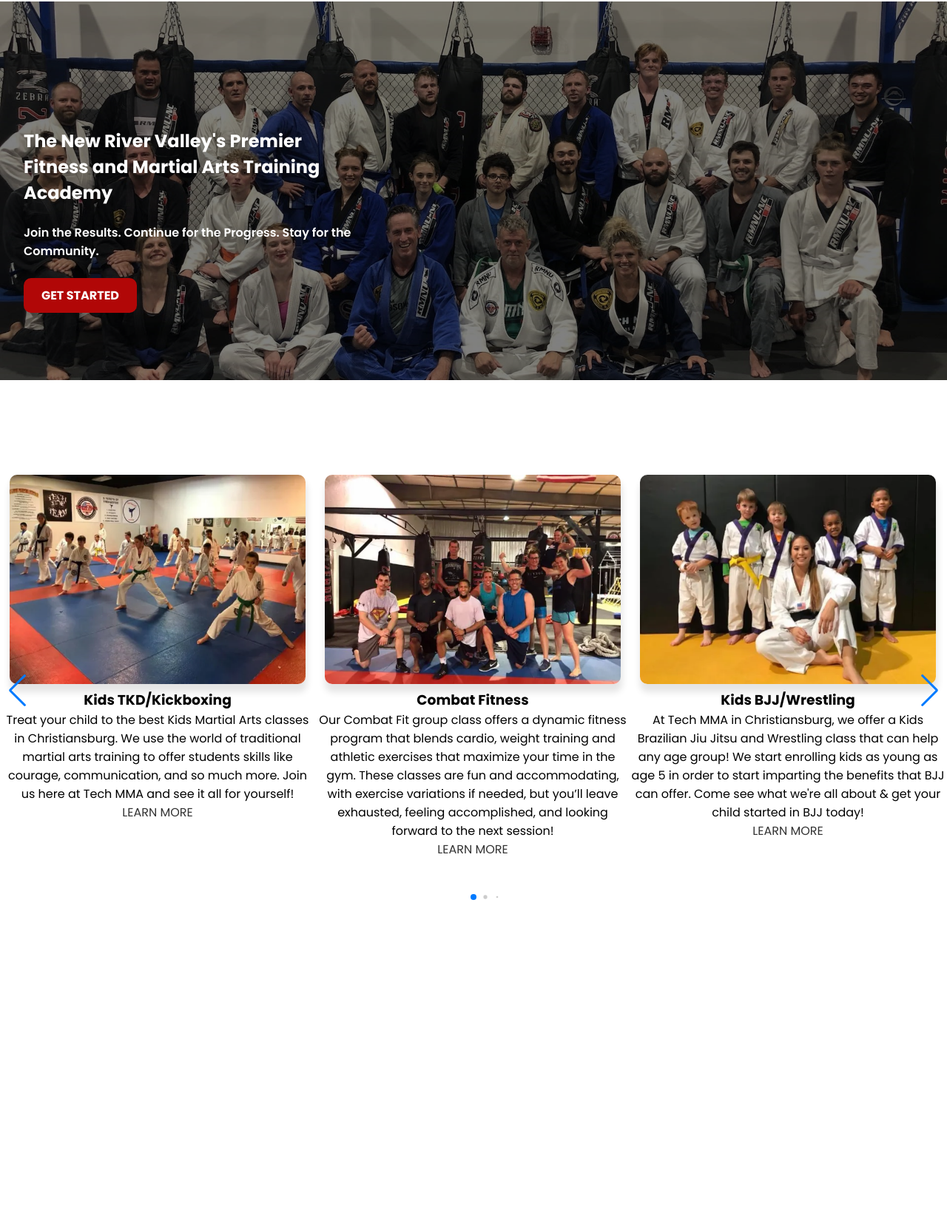
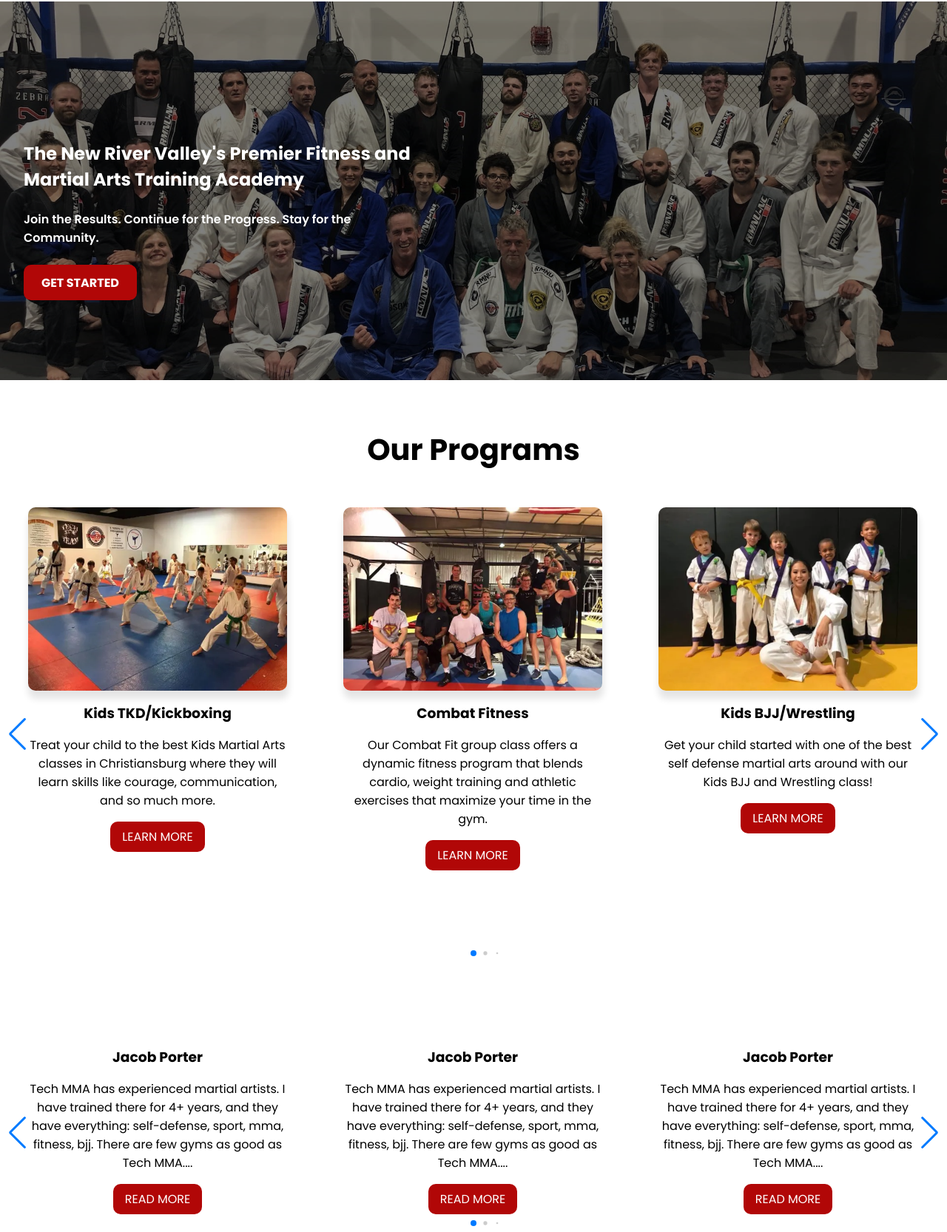
Before and after one commit to mgibson43/TechMMA, a website: page public/html/index.html in a window 1280 px wide. Shown: the part 167-1833 px from the top of the page at 74% size. Before the commit the page ends 1392 px from the top, so only its background shows below. Drawn offline with nearby package versions, Linux system fonts and the light colour scheme; a web font is replaced by a local one.

Commit message:
Update: Completed programs section and added reviews section

```diff
--- a/public/css/style.css
+++ b/public/css/style.css
@@ -89,23 +89,29 @@ li:last-child .nav-link:hover {
 
   display: flex;
   align-items: center;
-  justify-content: start;
+  justify-content: flex-start;
+  margin-bottom: -4rem;
 }
 
 .hero-content {
   display: flex;
   flex-direction: column;
-  align-items: start;
-  justify-content: center;
+  align-items: flex-start;
+  justify-content: flex-start;
   gap: 1.5rem;
 
   padding: 2rem;
   margin-bottom: 3rem;
-  width: 40%;
+  width: 1600px;
+}
+
+.hero-title {
+  max-width: 45%;
 }
 
 .hero-text {
   font-weight: 600;
+  max-width: 40%;
 }
 
 .hero-btn {
@@ -132,22 +138,47 @@ li:last-child .nav-link:hover {
   filter: brightness(50%);
 }
 
-.program-card {
+.programs {
+  margin-bottom: 98px;
+}
+
+.programs-title {
+  text-align: center;
+  margin-bottom: 3rem;
+
+  font-size: 40px;
+}
+
+.program-card,
+.review-card {
   display: flex;
   flex-direction: column;
   align-items: center;
   justify-content: center;
   gap: 1rem;
 
-  margin-bottom: 4rem;
-  width: 500px;
+  width: 350px;
+  margin: 0 auto;
   text-align: center;
+  margin-bottom: 1.5rem;
 }
 
 .program-img {
-  width: 400px;
+  width: 350px;
   border-radius: 10px;
   box-shadow: 1px 10px 10px 1px rgba(0, 0, 0, 0.107);
+}
+
+.program-text {
+  margin-bottom: .5rem;
+}
+
+.program-card a,
+.review-card a {
+  padding: .5rem 1rem;
+  background-color: #b10707;
+  color: #fff;
+  border-radius: 10px;
 }
 
 
--- a/public/html/index.html
+++ b/public/html/index.html
@@ -78,7 +78,7 @@
   </header>
   <main>
     <section class="hero">
-      <div class="hero-content">
+      <div class="hero-content container">
         <h2 class="hero-title">
           The New River Valley's Premier Fitness and Martial Arts Training Academy
         </h2>
@@ -90,104 +90,229 @@
       </div>
     </section>
     <section class="programs container">
+      <h2 class="programs-title">Our Programs</h2>
       <div class="swiper">
         <div class="swiper-wrapper">
-          <div class="program-card program-card-1 swiper-slide">
+          <div class="swiper-slide">
+            <div class="program-card program-card-1">
               <img class="program-img" src="/images/kids-martial-arts.webp" alt="Kids TKD/Kickboxing">
               <h3>Kids TKD/Kickboxing</h3>
-            <p>Treat your child to the best Kids Martial Arts classes in Christiansburg. We use the world of traditional martial arts training to offer students skills like courage, communication, and so much more. Join us here at Tech MMA and see it all for yourself!</p>
+              <p>Treat your child to the best Kids Martial Arts classes in Christiansburg where they will learn skills like courage, communication, and so much more.</p>
               <a href="#">LEARN MORE</a>
             </div>
+          </div>
 
-          <div class="program-card program-card-2 swiper-slide">
+          <div class="swiper-slide">
+            <div class="program-card program-card-2">
               <img class="program-img" src="/images/combat-fit.webp" alt="Combat Fitness">
               <h3>Combat Fitness</h3>
-            <p>Our Combat Fit group class offers a dynamic fitness program that blends cardio, weight training and athletic exercises that maximize your time in the gym. These classes are fun and accommodating, with exercise variations if needed, but you’ll leave exhausted, feeling accomplished, and looking forward to the next session!</p>
+              <p>Our Combat Fit group class offers a dynamic fitness program that blends cardio, weight training and athletic exercises that maximize your time in the gym.</p>
               <a href="#">LEARN MORE</a>
             </div>
+          </div>
 
-          <div class="program-card program-card-3 swiper-slide">
+          <div class="swiper-slide">
+            <div class="program-card program-card-3">
               <img class="program-img" src="/images/kids-bjj.webp" alt="Kids BJJ/Wrestling">
               <h3>Kids BJJ/Wrestling</h3>
-            <p>At Tech MMA in Christiansburg, we offer a Kids Brazilian Jiu Jitsu and Wrestling class that can help any age group! We start enrolling kids as young as age 5 in order to start imparting the benefits that BJJ can offer. Come see what we're all about & get your child started in BJJ today!</p>
+              <p>Get your child started with one of the best self defense martial arts around with our Kids BJJ and Wrestling class!</p>
               <a href="#">LEARN MORE</a>
             </div>
+          </div>
 
-          <div class="program-card program-card-4 swiper-slide">
+          <div class="swiper-slide">
+            <div class="program-card program-card-4">
               <img class="program-img" src="/images/kickboxing.webp" alt="Cardio Kickboxing">
               <h3>Cardio Kickboxing</h3>
-            <p>Our kickboxing program will give you the opportunity to torch calories and get that lean, toned look in no time. Get started with the best workout in Christiansburg and see results faster than ever! Kickboxing provides a fun, high-energy, dynamic workout that's great for anyone.</p>
+              <p>Our kickboxing program will allow you to torch calories and get that lean, toned look in no time with a fun, high-energy, dynamic workout that's great for anyone.</p>
               <a href="#">LEARN MORE</a>
             </div>
+          </div>
 
-          <div class="program-card program-card-5 swiper-slide">
+          <div class="swiper-slide">
+            <div class="program-card program-card-5">
               <img class="program-img" src="/images/krav-maga.webp" alt="Krav Maga">
               <h3>Krav Maga</h3>
               <p>Combine the best parts of strength training and effective self-defense skills in our Krav Maga classes. We’re helping people of all fitness levels stay active and learn how to defend themselves in any situation.</p>
               <a href="#">LEARN MORE</a>
             </div>
+          </div>
 
-          <div class="program-card program-card-6 swiper-slide">
+          <div class="swiper-slide">
+            <div class="program-card program-card-6">
               <img class="program-img" src="/images/Ninja-Warrior.webp" alt="Kids Ninja Warrior">
               <h3>Kids Ninja Warrior</h3>
               <p>Our ANWA training here at Tech MMA is the perfect way for students all across our community to stay active and challenge themselves with fun and exciting instruction.</p>
               <a href="#">LEARN MORE</a>
             </div>
+          </div>
 
-          <div class="program-card program-card-7 swiper-slide">
+          <div class="swiper-slide">
+            <div class="program-card program-card-7">
               <img class="program-img" src="/images/bjj.webp" alt="Brazilian Jiu Jitsu">
               <h3>Brazilian Jiu Jitsu</h3>
               <p>An amazing workout and iron-clad self-defense skills are at your fingertips with Tech MMA. Our unique style of Jiu-Jitsu will teach you the most effective self-defense in the world while building your muscle and improving your day-to-day life with increased health and happiness</p>
               <a href="#">LEARN MORE</a>
             </div>
+          </div>
 
-          <div class="program-card program-card-8 swiper-slide">
+          <div class="swiper-slide">
+            <div class="program-card program-card-8">
               <img class="program-img" src="/images/after-school.webp" alt="After School Program">
               <h3>After School Program</h3>
               <p>Our after school care program at Tech MMA helps kids from across Christiansburg and beyond stay active and learning throughout the day. From providing homework time to offering Ninja Warrior Training, our goal is to keep after school care stress-free for parents and fun for kids.</p>
               <a href="#">LEARN MORE</a>
             </div>
+          </div>
 
-          <div class="program-card program-card-9 swiper-slide">
+          <div class="swiper-slide">
+            <div class="program-card program-card-9">
               <img class="program-img" src="/images/summer-camps3.webp" alt="Summer Camps">
               <h3>Summer Camps</h3>
               <p>Our Camps are high-energy fun for students of all ages. We are proud to offer the best blend of professional martial arts training and educational opportunities. Join us here in Christiansburg this year!</p>
               <a href="#">LEARN MORE</a>
             </div>
+          </div>
 
-          <div class="program-card program-card-10 swiper-slide">
+          <div class="swiper-slide">
+            <div class="program-card program-card-10">
               <img class="program-img" src="/images/full-contact-kickboxing.webp" alt="Full Contact Kickboxing">
               <h3>Full Contact Kickboxing</h3>
               <p>Our Full Contact Kickboxing program gives you the best in high-intensity workouts that will help you lose weight and the best in self-defense training that will empower you throughout your daily life. Join us at Tech MMA in Christiansburg today!</p>
               <a href="#">LEARN MORE</a>
             </div>
+          </div>
 
-          <div class="program-card program-card-11 swiper-slide">
+          <div class="swiper-slide">
+            <div class="program-card program-card-11">
               <img class="program-img" src="/images/mma.webp" alt="Mixed Martial Arts">
               <h3>Mixed Martial Arts</h3>
               <p>Our MMA training has been handcrafted over several years by championship fighters and world-class coaches. Our system has been proven to support everyday men and women in becoming fit and strong, help professional athletes win out on titles, and get Christiansburg moving. Discover how we can help you achieve your goals through MMA!</p>
               <a href="#">LEARN MORE</a>
             </div>
+          </div>
 
-          <div class="program-card program-card-12 swiper-slide">
+          <div class="swiper-slide">
+            <div class="program-card program-card-12">
               <img class="program-img" src="/images/private-training.webp" alt="Private Training">
               <h3>Private Training</h3>
               <p>Get the most out of every session by enrolling in our Private Training. We offer one-on-one training sessions by appointment, which will allow you to create a personalized training routine with one of our awesome instructors. Improve your Jiu Jitsu skills, build your fitness, lose weight... whatever your goals are, we'll help you achieve them.</p>
               <a href="#">LEARN MORE</a>
             </div>
+          </div>
 
-          <div class="program-card program-card-13 swiper-slide">
+          <div class="swiper-slide">
+            <div class="program-card program-card-13">
               <img class="program-img" src="/images/bday-parties.webp" alt="Birthday Parties">
               <h3>Birthday Parties</h3>
               <p>Our Birthday Parties are offering students all across Christiansburg the chance to take on exciting martial arts lessons and plenty of fun games and activities. PLUS, we take care of everything from setup to clean up to entertainment!</p>
               <a href="#">LEARN MORE</a>
             </div>
           </div>
+          </div>
+
+
 
         <div class="swiper-pagination"></div>
 
         <div class="swiper-button-prev"></div>
         <div class="swiper-button-next"></div>
+      </div>
+    </section>
+    <section class="reviews">
+      <div class="container">
+        <div class="swiper">
+          <div class="swiper-wrapper">
+            <div class="swiper-slide">
+              <div class="review-card">
+                <img src="" alt="" class="review-img">
+                <h3 class="review-name">
+                  Jacob Porter
+                </h3>
+                <p class="review-text">
+                  Tech MMA has experienced martial artists.  I have trained there for 4+ years, and they have everything: self-defense, sport, mma, fitness, bjj.  There are few gyms as good as Tech MMA....
+                </p>
+                <a href="#">READ MORE</a>
+              </div>
+            </div>
+            <div class="swiper-slide">
+              <div class="review-card">
+                <img src="" alt="" class="review-img">
+                <h3 class="review-name">
+                  Jacob Porter
+                </h3>
+                <p class="review-text">
+                  Tech MMA has experienced martial artists.  I have trained there for 4+ years, and they have everything: self-defense, sport, mma, fitness, bjj.  There are few gyms as good as Tech MMA....
+                </p>
+                <a href="#">READ MORE</a>
+              </div>
+            </div>
+            <div class="swiper-slide">
+              <div class="review-card">
+                <img src="" alt="" class="review-img">
+                <h3 class="review-name">
+                  Jacob Porter
+                </h3>
+                <p class="review-text">
+                  Tech MMA has experienced martial artists.  I have trained there for 4+ years, and they have everything: self-defense, sport, mma, fitness, bjj.  There are few gyms as good as Tech MMA....
+                </p>
+                <a href="#">READ MORE</a>
+              </div>
+            </div>
+            <div class="swiper-slide">
+              <div class="review-card">
+                <img src="" alt="" class="review-img">
+                <h3 class="review-name">
+                  Jacob Porter
+                </h3>
+                <p class="review-text">
+                  Tech MMA has experienced martial artists.  I have trained there for 4+ years, and they have everything: self-defense, sport, mma, fitness, bjj.  There are few gyms as good as Tech MMA....
+                </p>
+                <a href="#">READ MORE</a>
+              </div>
+            </div>
+            <div class="swiper-slide">
+              <div class="review-card">
+                <img src="" alt="" class="review-img">
+                <h3 class="review-name">
+                  Jacob Porter
+                </h3>
+                <p class="review-text">
+                  Tech MMA has experienced martial artists.  I have trained there for 4+ years, and they have everything: self-defense, sport, mma, fitness, bjj.  There are few gyms as good as Tech MMA....
+                </p>
+                <a href="#">READ MORE</a>
+              </div>
+            </div>
+            <div class="swiper-slide">
+              <div class="review-card">
+                <img src="" alt="" class="review-img">
+                <h3 class="review-name">
+                  Jacob Porter
+                </h3>
+                <p class="review-text">
+                  Tech MMA has experienced martial artists.  I have trained there for 4+ years, and they have everything: self-defense, sport, mma, fitness, bjj.  There are few gyms as good as Tech MMA....
+                </p>
+                <a href="#">READ MORE</a>
+              </div>
+            </div>
+            <div class="swiper-slide">
+              <div class="review-card">
+                <img src="" alt="" class="review-img">
+                <h3 class="review-name">
+                  Jacob Porter
+                </h3>
+                <p class="review-text">
+                  Tech MMA has experienced martial artists.  I have trained there for 4+ years, and they have everything: self-defense, sport, mma, fitness, bjj.  There are few gyms as good as Tech MMA....
+                </p>
+                <a href="#">READ MORE</a>
+              </div>
+            </div>
+          </div>
+            <div class="swiper-pagination"></div>
+
+            <div class="swiper-button-prev"></div>
+            <div class="swiper-button-next"></div>
+        </div>
       </div>
     </section>
   </main>
```
Lines whose indentation alone changed are shown as unchanged.
